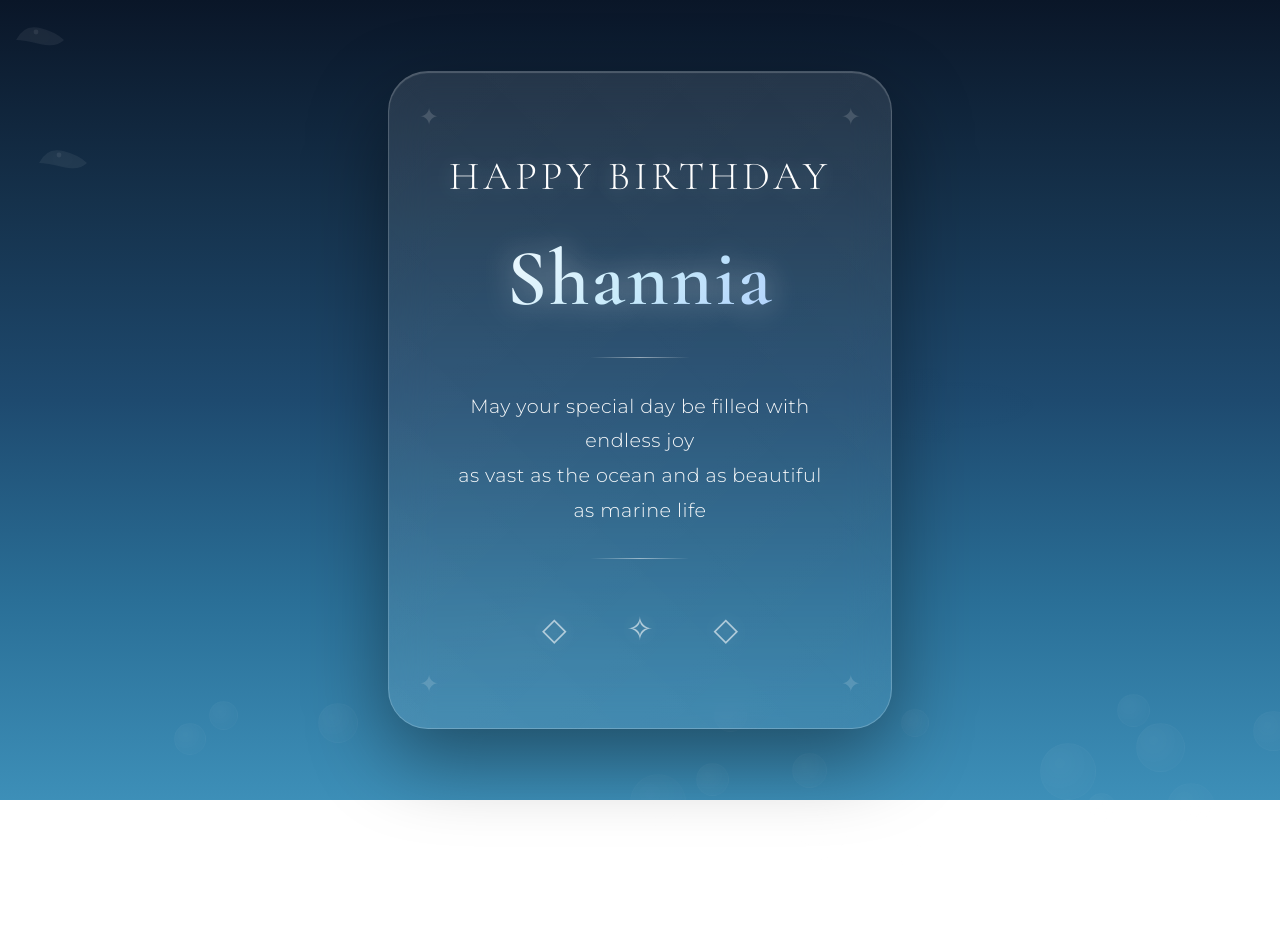
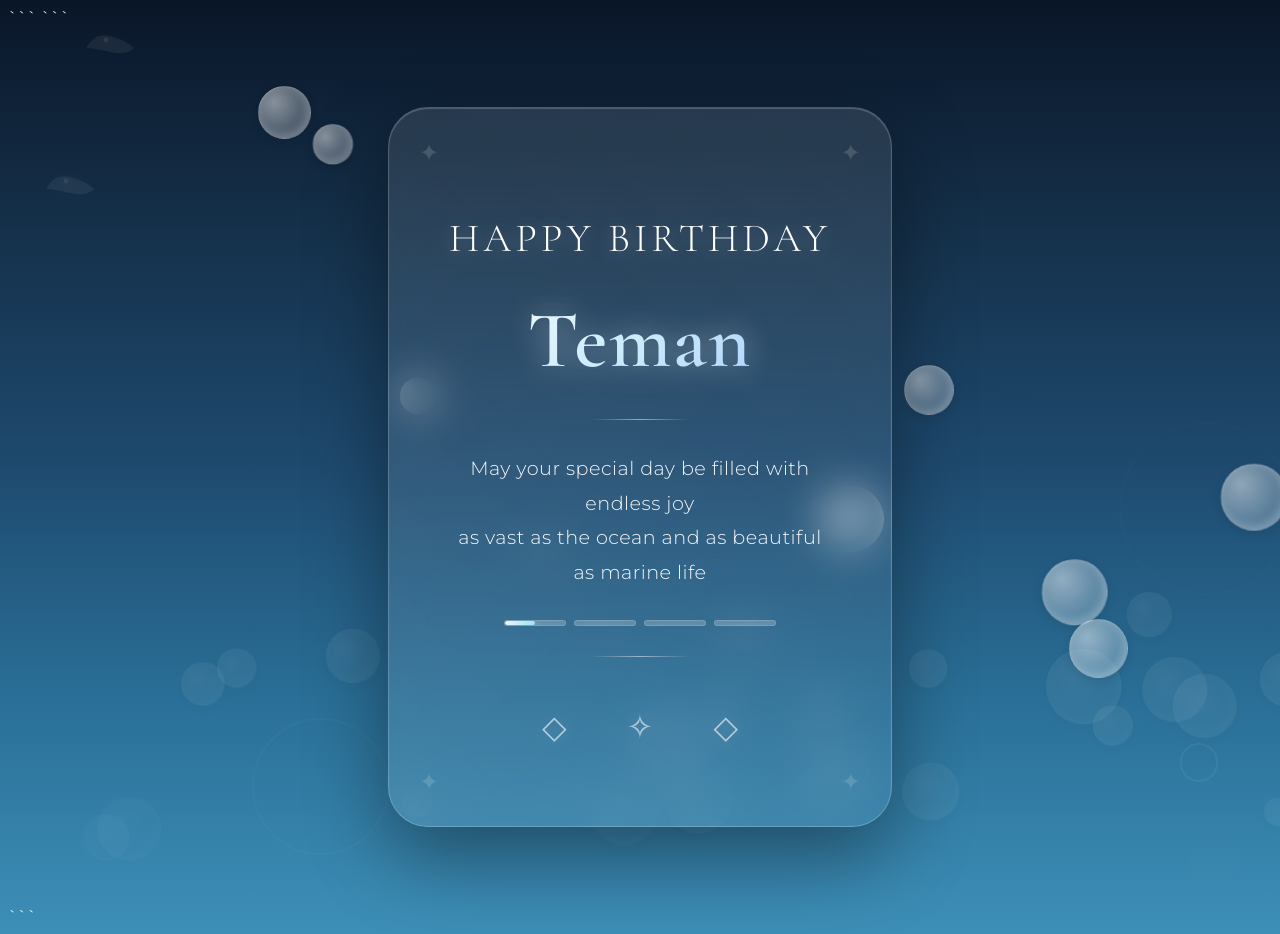
Before and after one commit to VinkentG/miniproject, a plain HTML site: page tenplateUlangTahunV3.html in a window 1280 px wide. Before the commit the page ends 800 px from the top, so only its background shows below. Drawn offline with nearby package versions, Linux system fonts and the light colour scheme.

Commit message:
Update tenplateUlangTahunV3.html

````diff
--- a/tenplateUlangTahunV3.html
+++ b/tenplateUlangTahunV3.html
@@ -1,4 +1,5 @@
 <!DOCTYPE html>
+
 <html lang="id">
 <head>
     <meta charset="UTF-8">
@@ -7,6 +8,7 @@
     <style>
         @import url('https://fonts.googleapis.com/css2?family=Cormorant+Garamond:wght@300;400;600&family=Montserrat:wght@300;400;600&display=swap');
 
+```
     * {
         margin: 0;
         padding: 0;
@@ -61,26 +63,84 @@
     .bubble {
         position: absolute;
         bottom: -100px;
-            background: radial-gradient(circle at 35% 35%, rgba(255, 255, 255, 0.3), rgba(255, 255, 255, 0.05));
+        background: radial-gradient(circle at 35% 35%, rgba(255, 255, 255, 0.4), rgba(255, 255, 255, 0.08));
         border-radius: 50%;
-            opacity: 0.4;
+        opacity: 0.5;
         animation: gentleRise linear infinite;
-            border: 1px solid rgba(255, 255, 255, 0.1);
+        border: 1px solid rgba(255, 255, 255, 0.15);
+        box-shadow:
+            inset -5px -5px 10px rgba(255, 255, 255, 0.2),
+            0 5px 15px rgba(0, 0, 0, 0.1);
     }
 
     @keyframes gentleRise {
         0% {
             bottom: -100px;
             opacity: 0;
+            transform: translateX(0) scale(1);
         }
         10% {
-                opacity: 0.4;
+            opacity: 0.5;
+        }
+        50% {
+            transform: translateX(20px) scale(1.1);
         }
         90% {
-                opacity: 0.3;
+            opacity: 0.4;
         }
         100% {
             bottom: 110vh;
+            opacity: 0;
+            transform: translateX(-20px) scale(0.9);
+        }
+    }
+
+    .floating-bubble {
+        position: fixed;
+        background: radial-gradient(circle at 30% 30%, rgba(255, 255, 255, 0.5), rgba(255, 255, 255, 0.1));
+        border-radius: 50%;
+        border: 1px solid rgba(255, 255, 255, 0.2);
+        box-shadow:
+            inset -3px -3px 8px rgba(255, 255, 255, 0.3),
+            0 3px 10px rgba(0, 0, 0, 0.1);
+        animation: floatAround 15s ease-in-out infinite;
+        z-index: 3;
+        pointer-events: none;
+    }
+
+    @keyframes floatAround {
+        0%, 100% {
+            transform: translate(0, 0) scale(1);
+        }
+        25% {
+            transform: translate(30px, -40px) scale(1.1);
+        }
+        50% {
+            transform: translate(-20px, -80px) scale(0.9);
+        }
+        75% {
+            transform: translate(40px, -50px) scale(1.05);
+        }
+    }
+
+    .water-ripple {
+        position: fixed;
+        border: 2px solid rgba(255, 255, 255, 0.1);
+        border-radius: 50%;
+        animation: ripple 4s ease-out infinite;
+        z-index: 2;
+        pointer-events: none;
+    }
+
+    @keyframes ripple {
+        0% {
+            width: 20px;
+            height: 20px;
+            opacity: 0.6;
+        }
+        100% {
+            width: 200px;
+            height: 200px;
             opacity: 0;
         }
     }
@@ -243,6 +303,51 @@
         transform: translateY(20px);
     }
 
+    .progress-indicator {
+        display: flex;
+        gap: 8px;
+        justify-content: center;
+        margin-top: 40px;
+        align-items: center;
+    }
+
+    .progress-bar {
+        width: 60px;
+        height: 4px;
+        background: rgba(255, 255, 255, 0.2);
+        border-radius: 10px;
+        position: relative;
+        overflow: hidden;
+        backdrop-filter: blur(5px);
+        border: 1px solid rgba(255, 255, 255, 0.15);
+    }
+
+    .progress-bar::before {
+        content: '';
+        position: absolute;
+        top: 0;
+        left: 0;
+        height: 100%;
+        width: 0%;
+        background: linear-gradient(90deg, rgba(255, 255, 255, 0.9), rgba(162, 236, 255, 0.9));
+        border-radius: 10px;
+        box-shadow: 0 0 10px rgba(255, 255, 255, 0.5);
+        transition: width 0.3s ease;
+    }
+
+    .progress-bar.active::before {
+        animation: fillProgress 10s linear;
+    }
+
+    @keyframes fillProgress {
+        0% {
+            width: 0%;
+        }
+        100% {
+            width: 100%;
+        }
+    }
+
     .icon-decoration {
         font-size: 2em;
         opacity: 0.6;
@@ -374,6 +479,8 @@
         }
     }
 </style>
+```
+
 </head>
 <body>
     <div class="ocean-bg" id="ocean">
@@ -383,6 +490,7 @@
         </div>
     </div>
 
+```
 <svg class="dolphin-elegant" viewBox="0 0 100 100">
     <path d="M20,50 Q30,30 50,35 T80,50 Q70,60 50,55 T20,50" fill="currentColor" opacity="0.3"/>
     <circle cx="45" cy="40" r="3" fill="currentColor" opacity="0.5"/>
@@ -404,7 +512,7 @@
 
         <h1>Happy Birthday</h1>
 
-            <div class="name">Shannia</div>
+        <div class="name">Teman</div>
 
         <div class="divider"></div>
 
@@ -427,6 +535,13 @@
             </div>
         </div>
 
+        <div class="progress-indicator">
+            <div class="progress-bar active" data-index="0"></div>
+            <div class="progress-bar" data-index="1"></div>
+            <div class="progress-bar" data-index="2"></div>
+            <div class="progress-bar" data-index="3"></div>
+        </div>
+
         <div class="divider"></div>
 
         <div class="footer-icons">
@@ -447,6 +562,7 @@
         document.getElementById('message3'),
         document.getElementById('message4')
     ];
+    const progressDots = document.querySelectorAll('.progress-bar');
 
     let currentMessageIndex = 0;
     const surpriseIcons = ['✦', '◆', '✧', '❋', '✵', '◇', '✹', '※'];
@@ -456,12 +572,12 @@
         const bubble = document.createElement('div');
         bubble.className = 'bubble';
 
-            const size = Math.random() * 40 + 20;
+        const size = Math.random() * 50 + 25;
         bubble.style.width = size + 'px';
         bubble.style.height = size + 'px';
         bubble.style.left = Math.random() * 100 + '%';
 
-            const duration = Math.random() * 15 + 15;
+        const duration = Math.random() * 12 + 12;
         bubble.style.animationDuration = duration + 's';
 
         ocean.appendChild(bubble);
@@ -469,6 +585,37 @@
         setTimeout(() => {
             bubble.remove();
         }, duration * 1000);
+    }
+
+    // Create floating bubbles
+    function createFloatingBubbles() {
+        for (let i = 0; i < 8; i++) {
+            const bubble = document.createElement('div');
+            bubble.className = 'floating-bubble';
+
+            const size = Math.random() * 40 + 30;
+            bubble.style.width = size + 'px';
+            bubble.style.height = size + 'px';
+            bubble.style.left = Math.random() * 90 + 5 + '%';
+            bubble.style.top = Math.random() * 80 + 10 + '%';
+            bubble.style.animationDelay = (i * 2) + 's';
+            bubble.style.animationDuration = (Math.random() * 10 + 15) + 's';
+
+            document.body.appendChild(bubble);
+        }
+    }
+
+    // Create water ripples
+    function createRipples() {
+        for (let i = 0; i < 5; i++) {
+            const ripple = document.createElement('div');
+            ripple.className = 'water-ripple';
+            ripple.style.left = Math.random() * 100 + '%';
+            ripple.style.top = Math.random() * 100 + '%';
+            ripple.style.animationDelay = (i * 0.8) + 's';
+
+            document.body.appendChild(ripple);
+        }
     }
 
     // Create floating particles
@@ -495,6 +642,17 @@
         }
     }
 
+    // Update progress indicator
+    function updateProgressIndicator(index) {
+        progressDots.forEach((dot, i) => {
+            if (i === index) {
+                dot.classList.add('active');
+            } else {
+                dot.classList.remove('active');
+            }
+        });
+    }
+
     // Message transition
     function changeMessage() {
         const current = messages[currentMessageIndex];
@@ -513,6 +671,7 @@
         }, 1500);
 
         currentMessageIndex = (currentMessageIndex + 1) % messages.length;
+        updateProgressIndicator(currentMessageIndex);
     }
 
     // Elegant surprise animation
@@ -530,11 +689,15 @@
         }, 4000);
     }
 
-        // Generate bubbles
-        setInterval(createBubble, 800);
+    // Initialize
+    createFloatingBubbles();
+    createRipples();
 
-        for (let i = 0; i < 15; i++) {
-            setTimeout(createBubble, i * 400);
+    // Generate rising bubbles
+    setInterval(createBubble, 600);
+
+    for (let i = 0; i < 20; i++) {
+        setTimeout(createBubble, i * 300);
     }
 
     // Change message every 10 seconds
@@ -546,5 +709,7 @@
         setInterval(showSurprise, 10000);
     }, 10000);
 </script>
+```
+
 </body>
 </html>
````
Lines whose indentation alone changed are shown as unchanged.
